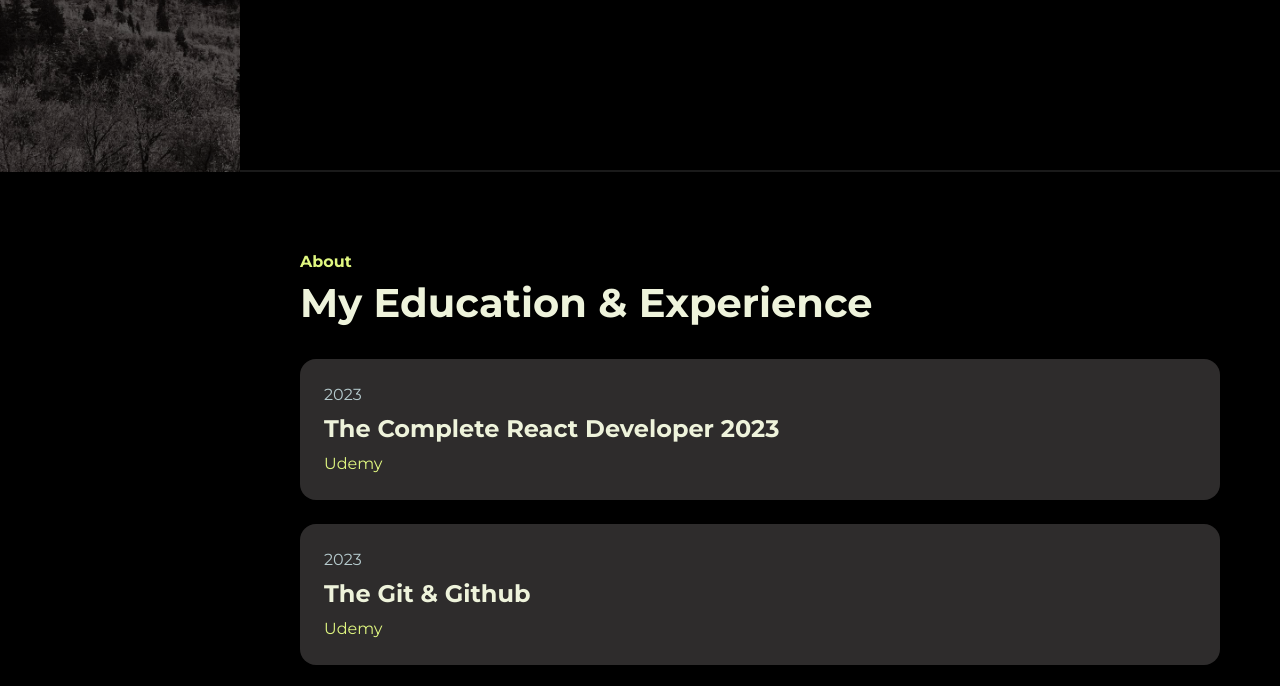
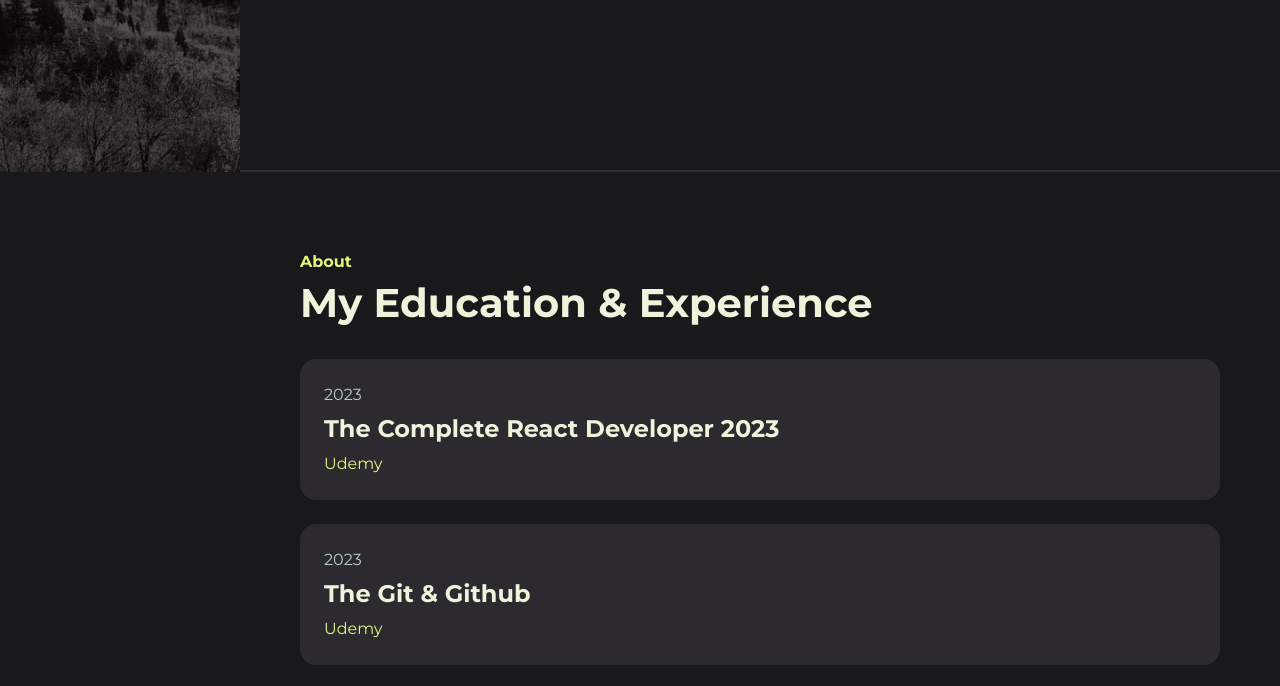
Before and after one commit to katyaisbell/portfolio, a plain HTML site: page index.html in a window 1280 px wide. Shown: the part 628-1314 px from the top of the page. Drawn offline with Linux system fonts and the light colour scheme.

Commit message:
lighter background

```diff
--- a/css/style.css
+++ b/css/style.css
@@ -3,8 +3,10 @@
 :root {
   --color-body: #b6cbce;
   --color-heading: #eef3db;
-  --color-base: #2e2c2c;
-  --color-base2: #000000;
+  /* --color-base: #2e2c2c; */
+  --color-base: #2c2a2e;
+  /* --color-base2: #000; */
+  --color-base2: #19181a;
   --color-brand: #e0f780;
   --color-brand2: #deff58;
   --sidbar-width: 240px;
```
